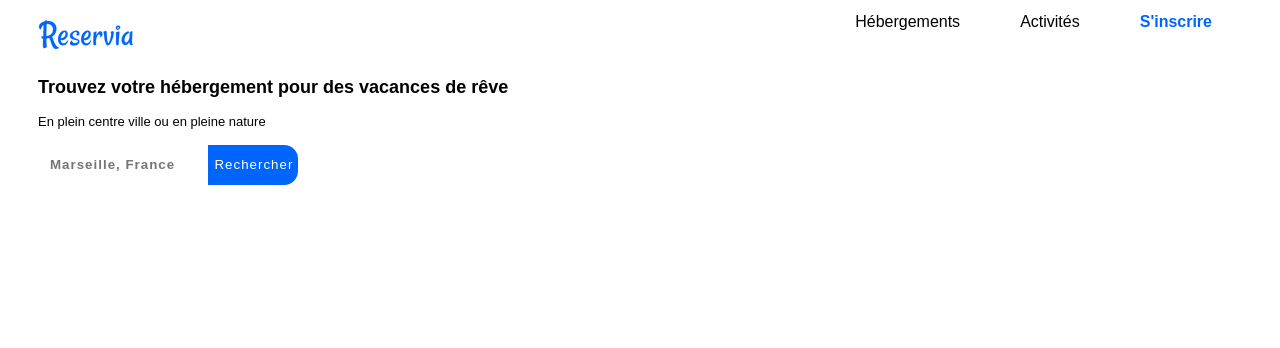
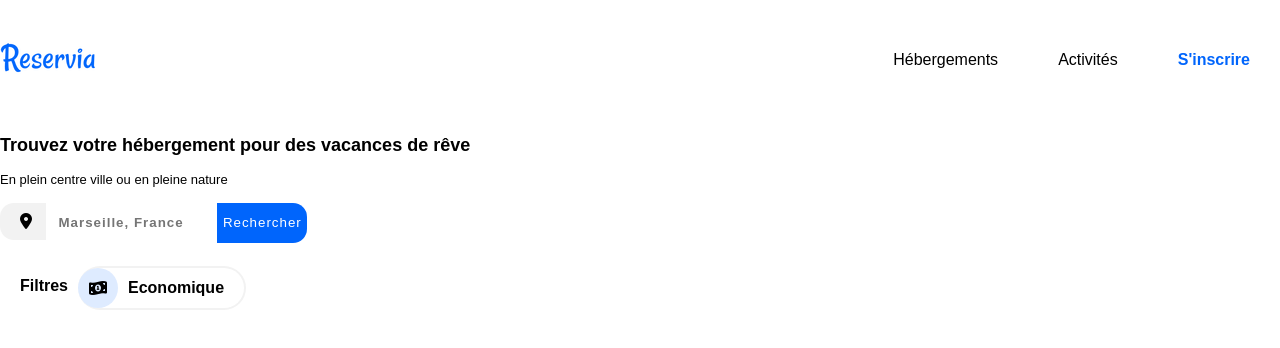
Before and after one commit to AnneGaelle-github/Anne-Gaelle_Gerniouse_P2_06072021, a plain HTML site: page index.html in a window 1280 px wide. Drawn offline with Linux system fonts and the light colour scheme; a web font is replaced by a local one.

Commit message:
Modification header - ajout fontawesome - fix hover du header - design bouton filtre

```diff
--- a/index.html
+++ b/index.html
@@ -5,6 +5,7 @@
 	<meta charset="utf-8">
 	<link rel="stylesheet" href="style.css" />
 	<title>Reservia</title>
+	<script src="https://kit.fontawesome.com/f7fed9b62b.js" crossorigin="anonymous"></script>
 	<!-- TODO: ajout fav + metas -->
 </head>
 
@@ -29,12 +30,30 @@
 				<h2>Trouvez votre hébergement pour des vacances de rêve</h2>
 				<p>En plein centre ville ou en pleine nature</p>
 				<form method="POST" action="#">
-					<span class="position"><i class=""></i></span>
-					<input type="text" name="ville" id="ville" placeholder="Marseille, France">
+					<label class ="icon">
+						<i class="fas fa-map-marker-alt"></i>
+					</label>
+						<span class="position"><i class=""></i></span>
+							<input type="text" name="ville" id="ville" placeholder="Marseille, France">
 					<button type="submit" value="Rechercher" id="button">Rechercher</button>
 				</form>
 			</div>
 		</section>
+
+		<!----------Filtres--------->
+
+		<div id ="lignedefiltres">
+			<div class="listefiltres">
+				<div class="titrefiltre">Filtres</div>
+				<div class="bordure">
+					<i class="fas fa-money-bill-wave-alt"></i>
+					<div class="nomdufiltre">Economique</div>
+				</div>
+			</div>
+		</div>
+
+
+
 	</div>
 </body>
 
--- a/style.css
+++ b/style.css
@@ -34,6 +34,8 @@ body
     padding: 4px 30px 0px 30px;
     text-align: justify;
     line-height: 20px;
+    padding: 0;
+    margin: 0;
 }
 
 
@@ -44,25 +46,41 @@ header
 	display: flex;
     flex-direction: row;
     justify-content: space-between;
+    align-items: center;
+    height: 120px;
 }
 
 #menu
 {
     position: relative;
     display: flex;
+    padding: 0;
+    height: 100%;
+    align-items: center;
 }
 
 #menu a:hover
 {
-	text-decoration: overline;
+	border-top: solid 2px;
 	color: #0065FC;
+	align-items: center;
+}
+
+.menu-item
+{
+	height: 100%;
+	display: flex;
+
 }
 
 .menu-item a {
-    padding-top: 30px;
+
     margin-right: 60px;
     color: black;
     text-decoration: none;
+    height: 100%;
+    display: flex;
+    align-items: center;
 }
 
 .menu-item-cta a
@@ -106,6 +124,17 @@ p
     margin-bottom: 10px;
 }
 
+.icon
+{
+	padding: 10px 10px 10px 20px;
+    width: 50px;
+    height: 40px;
+    background: #F2F2F2;
+    border-top-left-radius: 14px;
+    border-bottom-left-radius: 14px;
+    margin-bottom: 10px;
+}
+
 #button
 {
 	color: white;
@@ -127,3 +156,58 @@ p
     padding-left: 10px;
     letter-spacing: 1px;
 }
+
+
+/**********Les filtres**********/
+
+#lignedefiltres
+{
+	display: flex;
+	margin-top: 20px;
+	margin-bottom: 20px;
+}
+
+.titrefiltre
+{
+	margin-top: 10px;
+    font-weight: bolder;
+}
+
+.listefiltres
+{
+	display: flex;
+    margin-left: 20px;
+}
+
+.listefiltres i
+{
+    background: #DEEBFF;
+    width: 40px;
+    height: 40px;
+    border-radius: 50px;
+    display: inline-flex;
+    justify-content: center;
+    align-items: center;
+}
+
+
+
+
+.nomdufiltre
+{
+	margin-left: 10px;
+	margin-right: 20px;
+	margin-top: 10px;
+	font-weight: bolder;
+}
+
+.bordure
+{
+	border: 2px solid #F2F2F2;
+	position: relative;
+	display: flex;
+	margin-left: 10px;
+	border-left: transparent;
+	border-radius: 25px;
+	min-width: max-content;
+}
```
